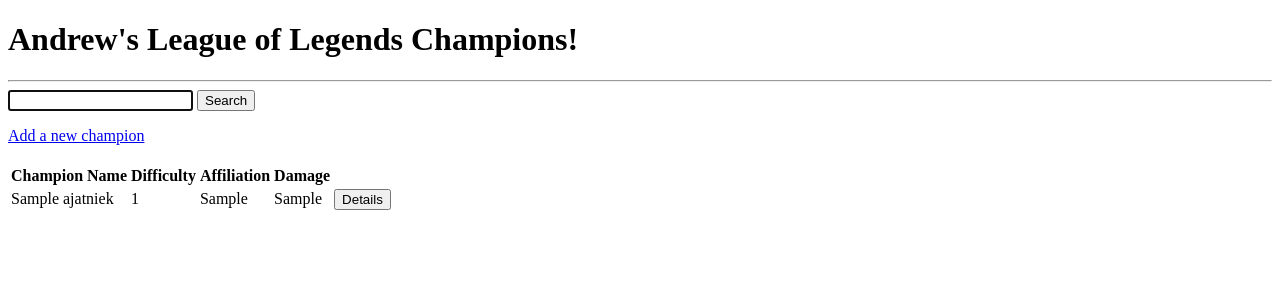
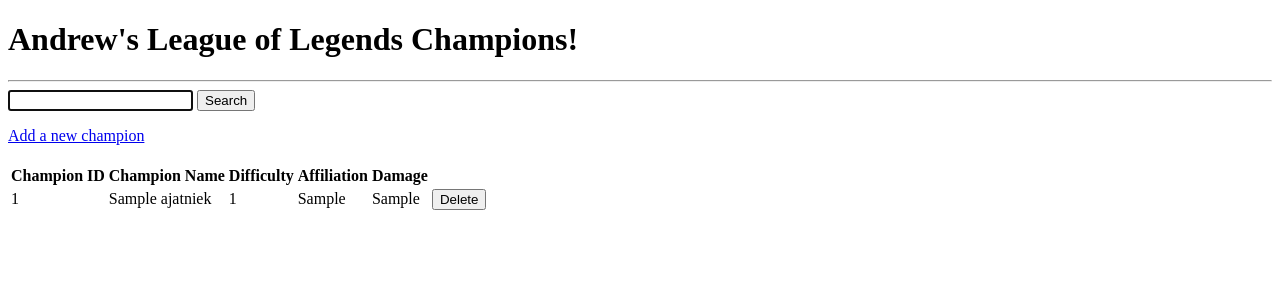
Before and after one commit to andrewjatnieks/HW4, a Flask app: page / in a window 1280 px wide. Shown: the top 300 px of the page. Run offline with Flask 2, Linux system fonts and the light colour scheme; tables that the repository leaves empty hold one stand-in row (values such as "Sample post"); parts of the project's set-up code (start-up, migrations or seed data) failed here and were passed over.

Commit message:
Implemented Delete functionality

```diff
--- a/app.py
+++ b/app.py
@@ -78,7 +78,6 @@ def add_champ():
         champ_Damage = form.champ_Damage.data)
         db.session.add(champ)
         db.session.commit()
-        #return "My Champ Name is {0} and they are affiliated with {1}.".format(form.champ_name.data, form.champ_affiliation.data)
         return redirect('/')
 
 
@@ -88,12 +87,12 @@ def add_champ():
 
 @app.route('/delete_champ/<int:champ_id>', methods=['GET', 'POST'])
 def delete_champ(champ_id):
-    if request.method == 'POST': #if it's a POST request, delete the friend from the database
-        friend = ajatnieks.query.get_or_404(champ_id)
+    if request.method == 'POST':
+        champ = ajatnieks.query.get_or_404(champ_id)
         db.session.delete(champ)
         db.session.commit()
         return redirect("/")
-    else: #if it's a GET request, send them to the home page
+    else:
         return redirect("/")
 
 
--- a/templates/index.html
+++ b/templates/index.html
@@ -15,6 +15,7 @@
     <table>
         <thead>
             <tr>
+                <th>Champion ID</th>
                 <th>Champion Name</th>
 				<th>Difficulty</th>
 				<th>Affiliation</th>
@@ -25,13 +26,14 @@
         <tbody>
             {% for row in champs %}
             <tr>
+                <td> {{ row.champ_id }}</td>
                 <td> {{ row.champ_name }}</td>
 				<td> {{ row.champ_difficulty }}</td>
 				<td> {{ row.champ_affiliation }}</td>
 				<td> {{ row.champ_Damage }}</td>
                 <td>
-                    <form action="{{ url_for('get_champ', champ_id=row.champ_id) }}" method="POST">
-                        <input type="submit" value="Details"  />
+                    <form action="{{ url_for('delete_champ', champ_id=row.champ_id) }}" method="POST">
+                        <input type="submit" value="Delete"  />
                     </form>
                 </td>
 
```
